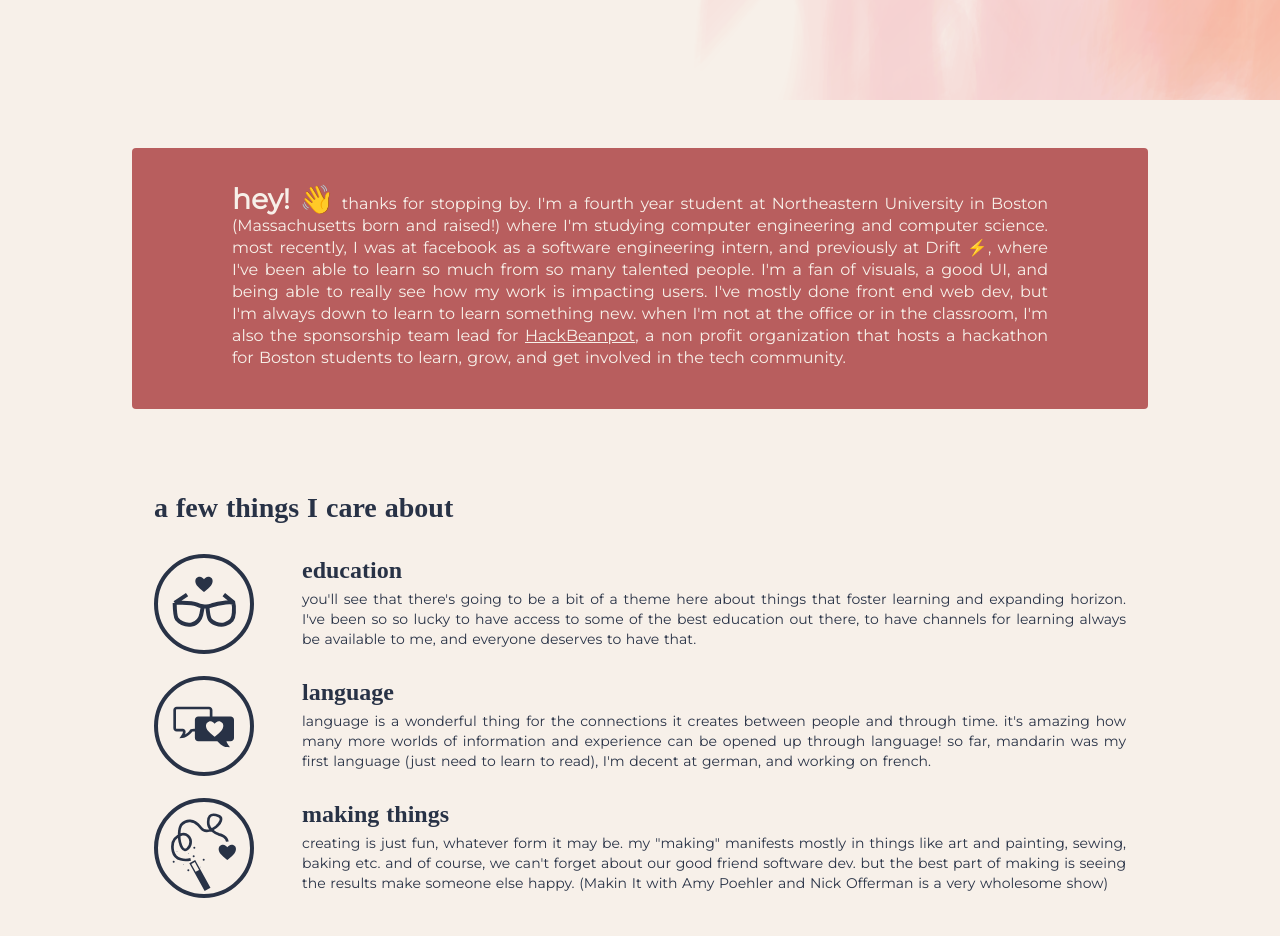
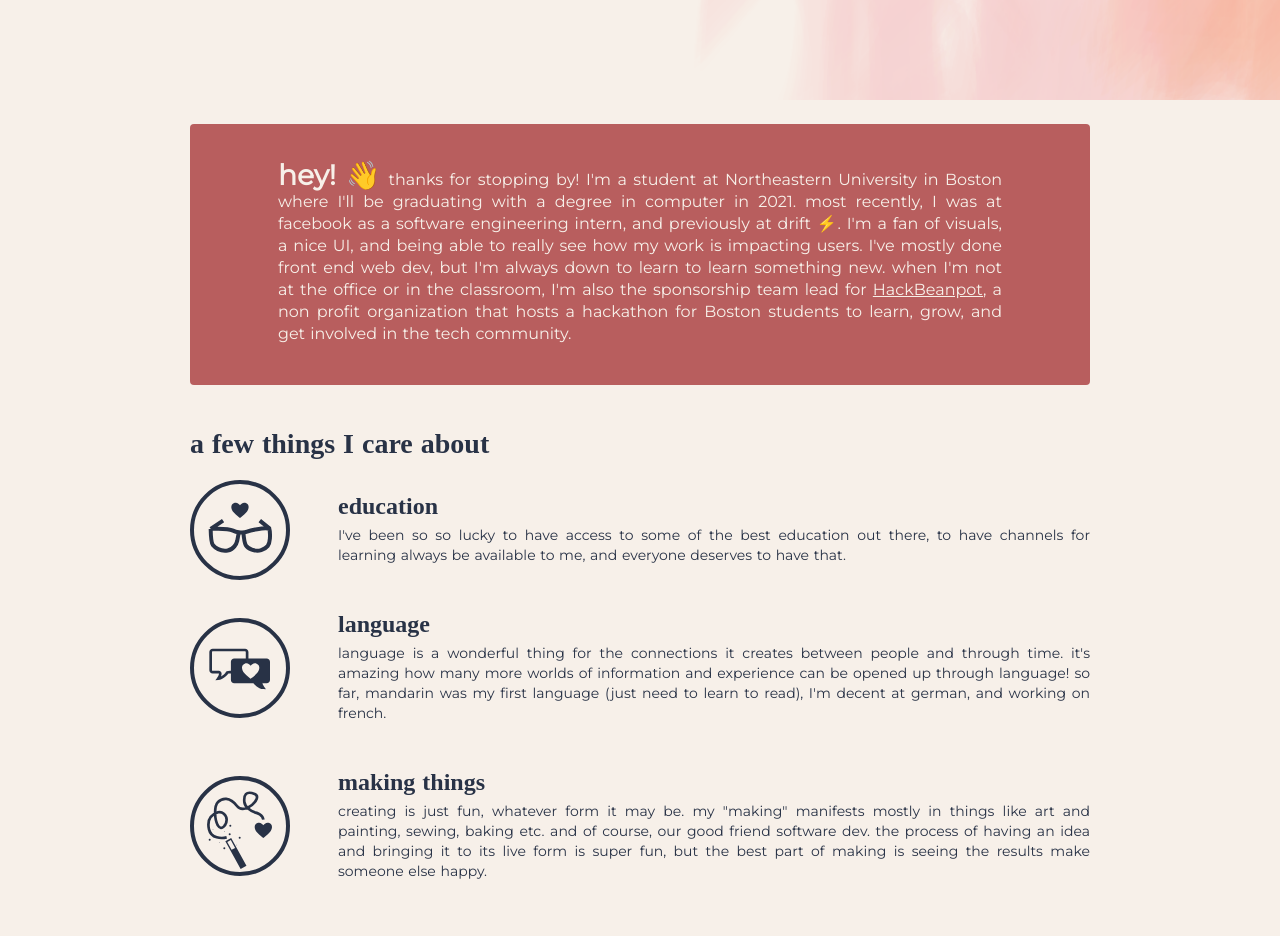
Before and after one commit to feliciazhang/feliciazhang.github.io, a Nuxt app: page / in a window 1280 px wide. Shown: the part 700-1636 px from the top of the page. Built offline with nearby package versions, Linux system fonts and the light colour scheme; a web font is replaced by a local one.

Commit message:
style adjustments

```diff
--- a/components/about.vue
+++ b/components/about.vue
@@ -1,8 +1,8 @@
 <template>
-  <div id="about">
+  <div class="about" id="about">
     <div class="about-description">
       <span class="about-description-strong">hey! 👋</span>
-      thanks for stopping by. I'm a fourth year student at Northeastern University in Boston (Massachusetts born and raised!) where I'm studying computer engineering and computer science. most recently, I was at facebook as a software engineering intern, and previously at Drift ⚡, where I've been able to learn so much from so many talented people. I'm a fan of visuals, a good UI, and being able to really see how my work is impacting users. I've mostly done front end web dev, but I'm always down to learn to learn something new. when I'm not at the office or in the classroom, I'm also the sponsorship team lead for <a href="https://www.hackbeanpot.com" target="_blank">HackBeanpot</a>, a non profit organization that hosts a hackathon for Boston students to learn, grow, and get involved in the tech community.
+      thanks for stopping by! I'm a student at Northeastern University in Boston where I'll be graduating with a degree in computer in 2021. most recently, I was at facebook as a software engineering intern, and previously at drift ⚡. I'm a fan of visuals, a nice UI, and being able to really see how my work is impacting users. I've mostly done front end web dev, but I'm always down to learn to learn something new. when I'm not at the office or in the classroom, I'm also the sponsorship team lead for <a href="https://www.hackbeanpot.com" target="_blank">HackBeanpot</a>, a non profit organization that hosts a hackathon for Boston students to learn, grow, and get involved in the tech community.
     </div>
 
     <div class="about-important">
@@ -12,7 +12,7 @@
         <div class="about-important-details">
           <h3>education</h3>
           <p>
-            you'll see that there's going to be a bit of a theme here about things that foster learning and expanding horizon. I've been so so lucky to have access to some of the best education out there, to have channels for learning always be available to me, and everyone deserves to have that.
+            I've been so so lucky to have access to some of the best education out there, to have channels for learning always be available to me, and everyone deserves to have that.
           </p>
         </div>
       </div>
@@ -32,7 +32,7 @@
         <div class="about-important-details">
           <h3>making things</h3>
           <p>
-            creating is just fun, whatever form it may be. my "making" manifests mostly in things like art and painting, sewing, baking etc. and of course, we can't forget about our good friend software dev. but the best part of making is seeing the results make someone else happy. (Makin It with Amy Poehler and Nick Offerman is a very wholesome show)
+            creating is just fun, whatever form it may be. my "making" manifests mostly in things like art and painting, sewing, baking etc. and of course, our good friend software dev. the process of having an idea and bringing it to its live form is super fun, but the best part of making is seeing the results make someone else happy.
           </p>
         </div>
       </div>
@@ -41,13 +41,18 @@
 </template>
 
 <style>
+  .about {
+    width: 900px;
+    margin: 24px auto;
+  }
+
   .about-description {
     text-align: justify;
-    margin: 48px 132px;
-    padding: 40px 100px;
+    padding: 40px 88px;
     background-color: var(--main-red);
     color: var(--main-neutral);
     border-radius: 4px;
+    margin-bottom: 48px;
   }
 
   .about-description-strong {
@@ -60,9 +65,7 @@
   }
 
   .about-important {
-    padding: 40px 154px;
     color: var(--main-navy);
-    border-radius: 4px;
   }
 
   .about-important-title {
@@ -73,6 +76,7 @@
 
   .about-important-item {
     display: flex;
+    margin-bottom: 16px;
   }
 
   .about-important-item img {
--- a/components/contact.vue
+++ b/components/contact.vue
@@ -82,7 +82,7 @@ export default {
     {
       navItems: [
         { text: 'about', link: '/#about' },
-        { text: 'what i do', link: '/#experience' },
+        // { text: 'what i do', link: '/#experience' },
         { text: "how i'm feeling", link: '/mood' }]
       // { text: 'gallery', link: '/gallery' }]
     }
--- a/pages/mood.vue
+++ b/pages/mood.vue
@@ -4,9 +4,10 @@
       <li
         v-for="item in moodboards"
         :key="item.title"
-        class="mood-list-item"
+        :class="['mood-list-item', selectedMood.title == item.title ? 'selected-mood-item' : '']"
+        @click="selectedMood = item"
       >
-        <span @click="selectedMood = item">{{ item.title }}</span>
+        <span>{{ item.title }}</span>
       </li>
     </ul>
 
@@ -19,21 +20,28 @@
     margin-top: 54px;
     display: flex;
     overflow: hidden;
+    background-color: var(--main-neutral);
   }
 
   .mood-list {
     height: calc(100vh - 54px);
     overflow-y: auto;
     width: 250px;
+    min-width: 250px;
     list-style-type: none;
-    padding: 16px 24px;
+    padding: 16px 0;
     background-color: var(--main-navy);
     color: var(--main-neutral);
     margin: 0;
   }
 
+  .selected-mood-item {
+    background-color: var(--main-neutral);
+    color: var(--main-navy);
+  }
+
   .mood-list-item {
-    margin: 4px 0;
+    padding: 8px 24px;
     cursor: pointer;
   }
 
```
Also changed, not shown: pages/food.vue (+11 -11 lines).
